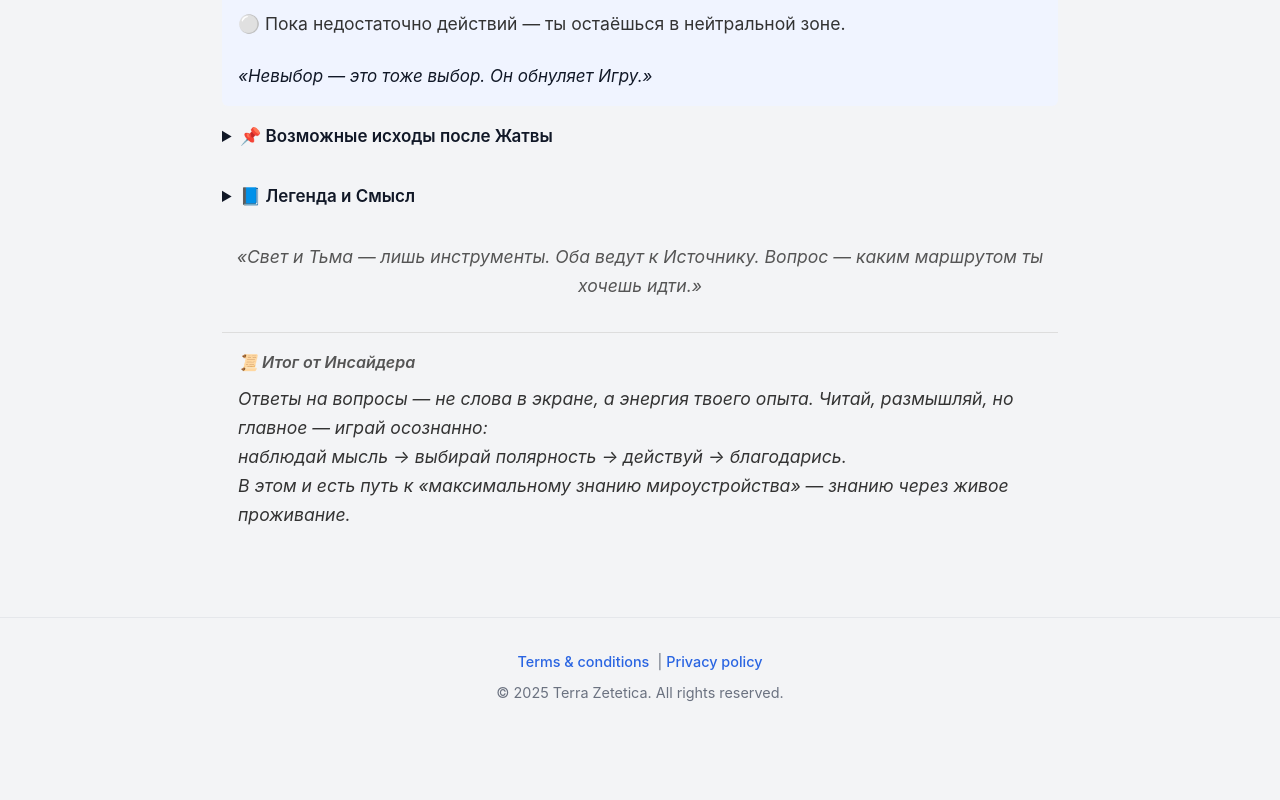
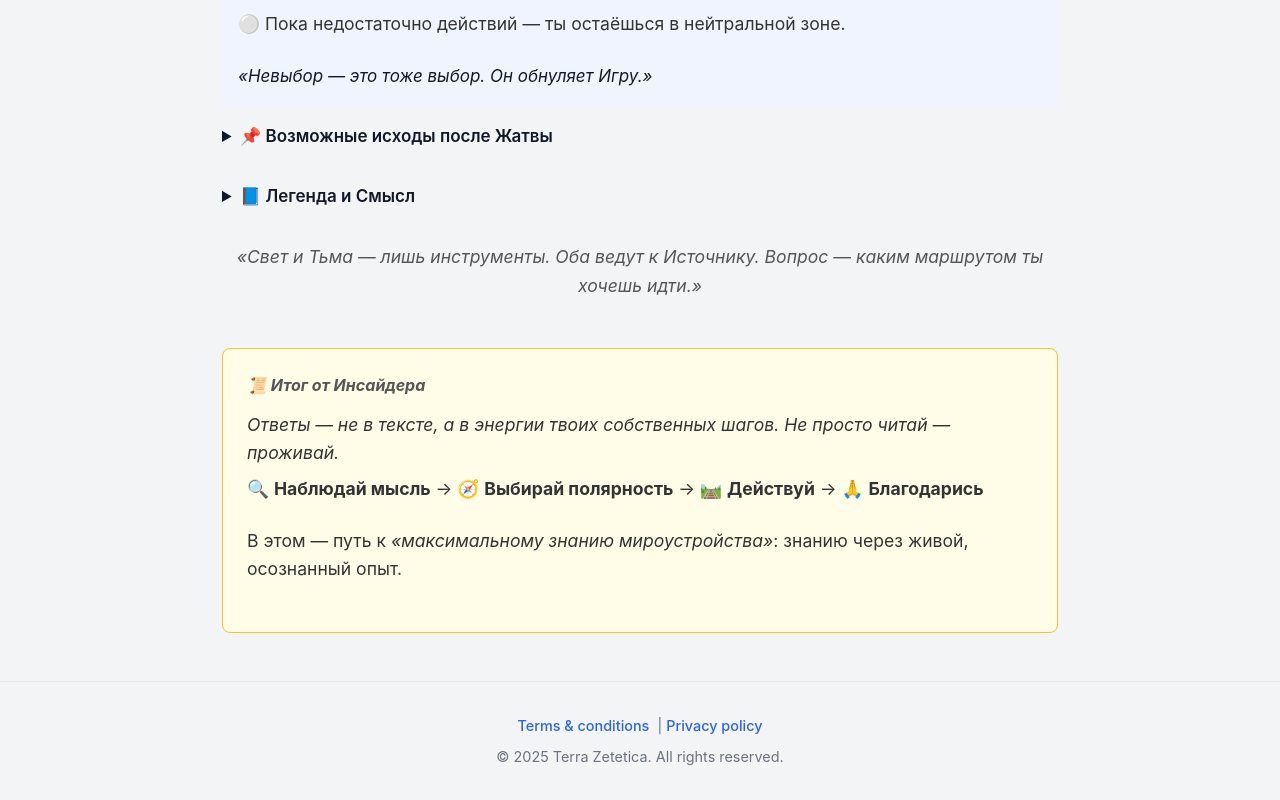
Before and after one commit to kardinalmarkov/terra-zetetica, a Next.js app: page /insiderPractices in a window 1280 px wide. Shown: the part 2547-3347 px from the top of the page. Before the commit the page ends 3283 px from the top, so only its background shows below. Built offline with nearby package versions, Linux system fonts and the light colour scheme.

Commit message:
Update insiderPractices.js

```diff
--- a/pages/insiderPractices.js
+++ b/pages/insiderPractices.js
@@ -404,17 +404,33 @@ export default function InsiderPractices() {
           <p style={{ marginTop: '2rem', fontStyle: 'italic', textAlign: 'center', color: '#555' }}>
             «Свет и Тьма — лишь инструменты. Оба ведут к Источнику. Вопрос — каким маршрутом ты хочешь идти.»
           </p>
-            <div style={{ marginTop: '2rem', padding: '1rem', borderTop: '1px solid #ddd', fontSize: '0.95rem', color: '#444' }}>
-              <h3 style={{ fontWeight: 600, marginBottom: '0.5rem' }}>📜 Итог от Инсайдера</h3>
-              <p style={{ fontStyle: 'italic' }}>
-                Ответы на вопросы — не слова в экране, а энергия твоего опыта.
-                Читай, размышляй, но главное — играй осознанно:
-                <br />
-                наблюдай мысль → выбирай полярность → действуй → благодарись.
-                <br />
-                В этом и есть путь к «максимальному знанию мироустройства» — знанию через живое проживание.
-              </p>
-            </div>
+
+<div style={{
+  marginTop: '3rem',
+  padding: '1.5rem',
+  background: '#fffde7',
+  border: '1px solid #fbc02d',
+  borderRadius: 8,
+  fontSize: '1rem',
+  color: '#5d4037',
+  lineHeight: 1.6
+}}>
+  <h3 style={{ fontWeight: 700, marginBottom: '0.75rem' }}>📜 Итог от Инсайдера</h3>
+  <p style={{ fontStyle: 'italic', marginBottom: '0.5rem' }}>
+    Ответы — не в тексте, а в энергии твоих собственных шагов.
+    Не просто читай — проживай.
+  </p>
+  <p>
+    🔍 <strong>Наблюдай мысль</strong> →
+    🧭 <strong>Выбирай полярность</strong> →
+    🛤️ <strong>Действуй</strong> →
+    🙏 <strong>Благодарись</strong>
+  </p>
+  <p style={{ marginTop: '1rem' }}>
+    В этом — путь к <em>«максимальному знанию мироустройства»</em>: знанию через живой, осознанный опыт.
+  </p>
+</div>
+
 
         </div>
       </main>
```
